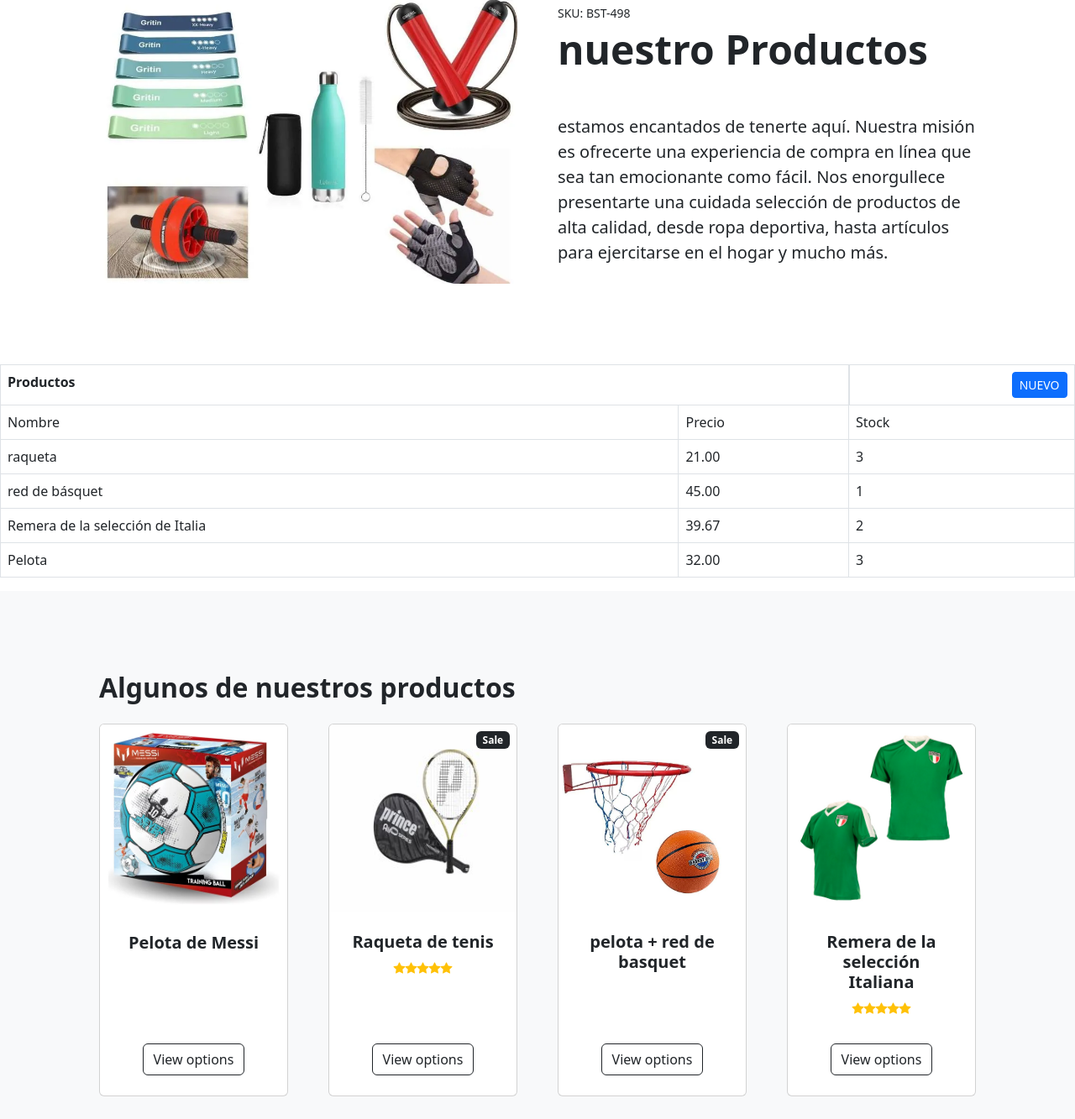
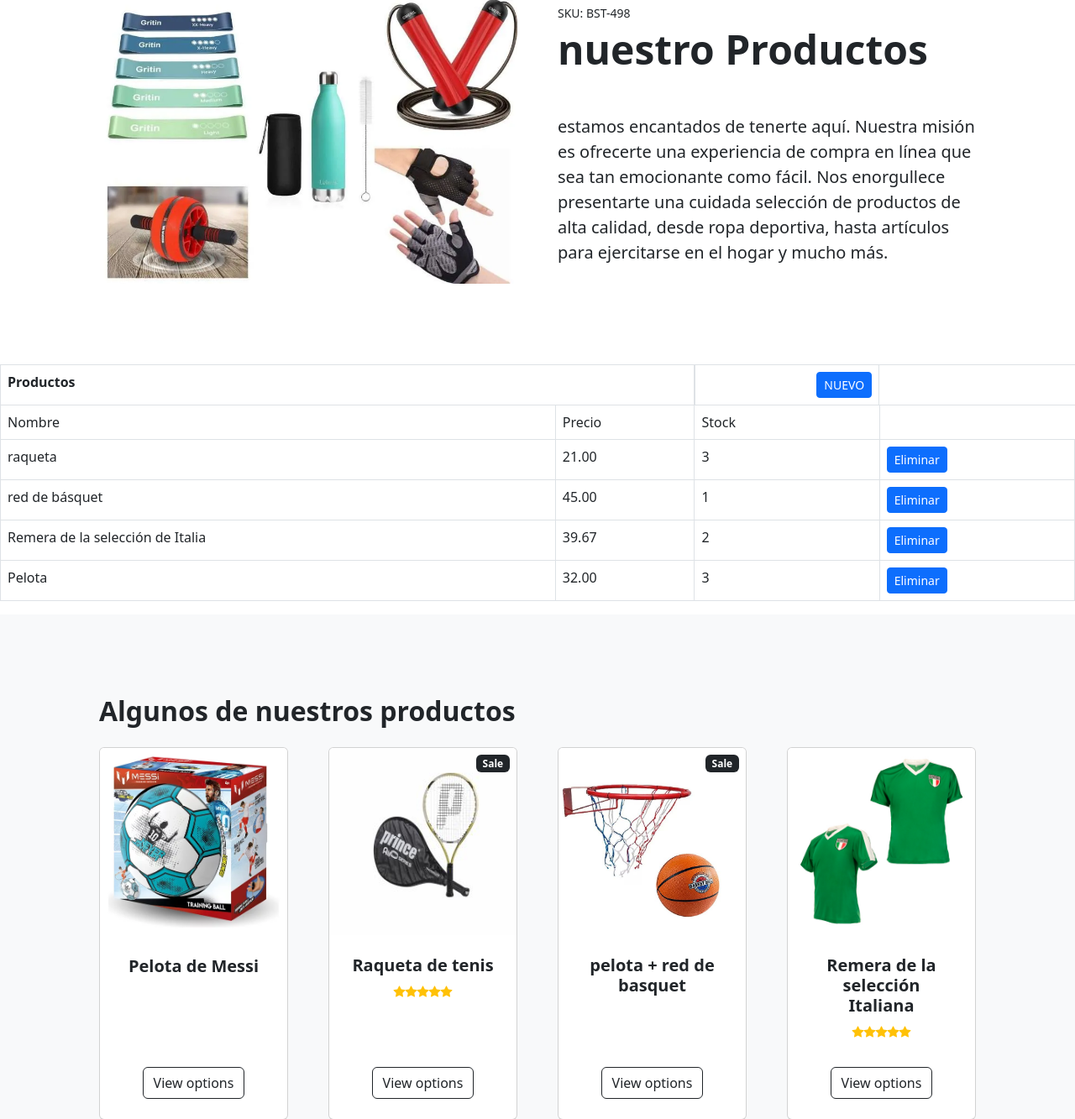
Before and after one commit to Toto341/TomasDeGaetano_Tercera_pre-entrega, a Django app: page /AppCoder/productos in a window 1280 px wide. Shown: the part 153-1486 px from the top of the page at 84% size. Run offline with Django 5.2, Linux system fonts and the light colour scheme; data comes from the database, SQL or seed files in the repository; both versions use the stored data as it was after the commit; some libraries are stand-ins or nearby versions.

Commit message:
Se agrego eliminar productos

```diff
--- a/AppCoder/Templates/AppCoder/productos.html
+++ b/AppCoder/Templates/AppCoder/productos.html
@@ -57,6 +57,9 @@
             <td>{{ producto.nombre }}</td>
             <td>{{ producto.precio }}</td>
             <td>{{ producto.stock }}</td>
+            <td>
+                <a class="btn btn-primary btn-sm" href="{% url 'eliminar_producto' producto.id %}">Eliminar</a>
+            </td>
         </tr>
 
 
--- a/AppCoder/urls.py
+++ b/AppCoder/urls.py
@@ -14,4 +14,5 @@
     path('busquedaProducto', views.formBuscarProducto, name="busquedaProducto"),
     path('buscar', views.buscarProducto, name="buscarProducto"),
 
+    path('eliminarproducto/<id_producto>', views.eliminar_producto, name="eliminar_producto")
 ]
--- a/AppCoder/views.py
+++ b/AppCoder/views.py
@@ -124,3 +124,16 @@
 
             productos = Productos.objects.filter(nombre__icontains=nombre)
             return render(request, "AppCoder/resultadosBuscarProductos.html", {"productos":productos})
+
+
+def eliminar_producto(request,id_producto):
+
+    producto = Productos.objects.get(id=id_producto)
+
+    producto.delete()
+
+    #Vuelve al menu
+
+    productos = Productos.objects.all() #Trae todos los productos
+
+    return render(request, "AppCoder/productos.html", {"productos":productos}) # renderiza el template productos.html y le pasa el contexto
```
Also changed, not shown: db.sqlite3.
